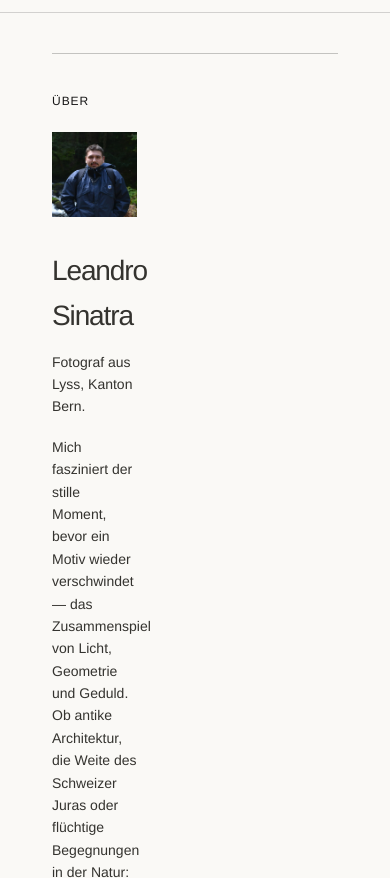
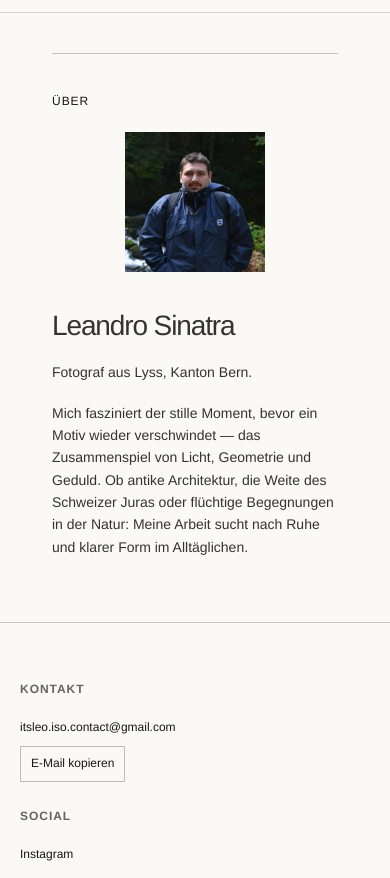
Before and after one commit to ItsLeoIso/Portfolio, a plain HTML site: page index.html in a window 390 px wide. Shown: the part 4900-5778 px from the top of the page. Drawn offline with Linux system fonts and the light colour scheme; a web font is replaced by a local one.

Commit message:
Fix mobile about portrait and text layout

```diff
--- a/index.html
+++ b/index.html
@@ -539,6 +539,30 @@
       padding-bottom: calc(var(--unit) * 8);
     }
 
+    /* On phones, stack the portrait above a full-width text column. */
+    section.about .grid {
+      grid-template-columns: minmax(0, 1fr);
+    }
+
+    section.about .about-portrait,
+    section.about .about-text {
+      grid-column: 1;
+      width: 100%;
+      max-width: none;
+      min-width: 0;
+    }
+
+    section.about .about-portrait {
+      max-width: 140px;
+      margin-inline: auto;
+    }
+
+    section.about .about-text {
+      margin-top: calc(var(--unit) * 4);
+      overflow-wrap: normal;
+      word-break: normal;
+    }
+
     .about-portrait {
       max-width: 140px;
     }
```
